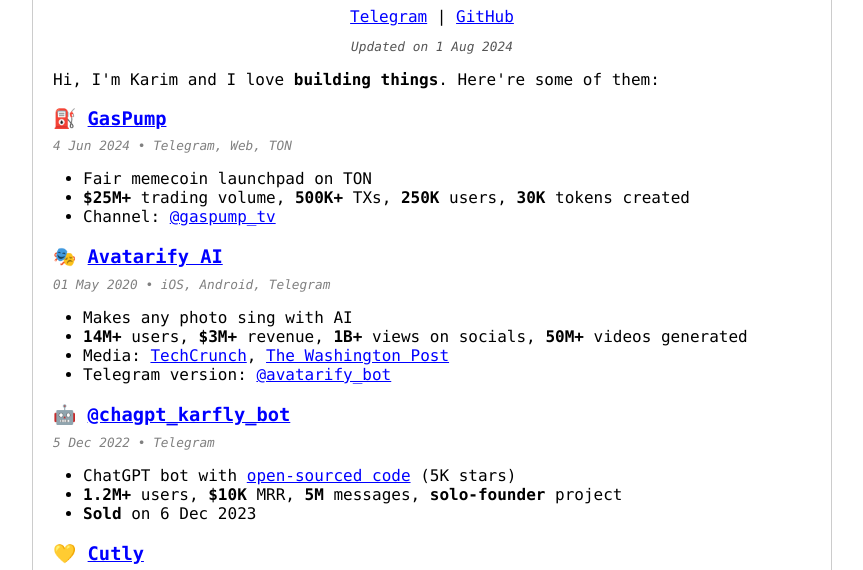
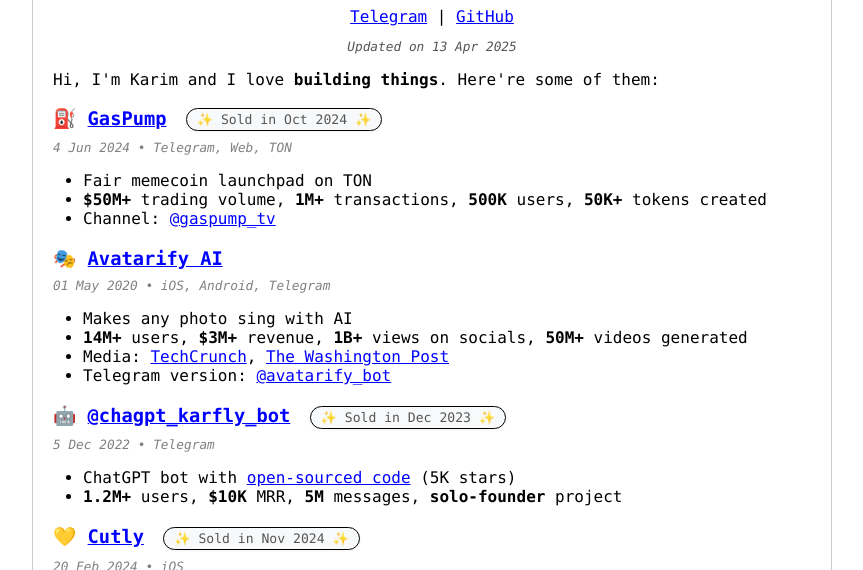
Before and after one commit to karfly/karfly.github.io, a plain HTML site: page index.html in a window 1280 px wide. Shown: the part 227-797 px from the top of the page, without its empty margins (208-1071 px from the left). Drawn offline with Linux system fonts and the light colour scheme.

Commit message:
Apr 2025 update

```diff
--- a/index.html
+++ b/index.html
@@ -54,6 +54,20 @@
             color: gray;
             margin-top: -10px;
             font-size: 0.8em;
+        }
+        .acquisition-note {
+            font-size: 0.7em;
+            font-weight: normal;
+            color: #555;
+            background: #f8f9fa;
+            border-radius: 20px;
+            padding: 3px 10px;
+            margin-left: 8px;
+            border: 1px solid #000000;
+            white-space: nowrap;
+            display: inline-block;
+            vertical-align: middle;
+            box-shadow: 0 1px 3px rgba(0,0,0,0.05);
         }
         .experience {
             margin-top: 40px;
@@ -127,16 +141,16 @@
             <a href="https://t.me/karim_iskakov" target="_blank">Telegram</a> |
             <a href="https://github.com/karfly" target="_blank">GitHub</a>
         </div>
-        <p class="updated-date">Updated on 1 Aug 2024</p>
+        <p class="updated-date">Updated on 13 Apr 2025</p>
 
         <p>Hi, I'm Karim and I love <b>building things</b>. Here're some of them:</p>
 
         <div class="project">
-            <h3>⛽️ <a href="https://t.me/gaspump_bot" target="_blank">GasPump</a></h3>
+            <h3>⛽️ <a href="https://t.me/gaspump_bot" target="_blank">GasPump</a> <span class="acquisition-note">✨ Sold in Oct 2024 ✨</span></h3>
             <p class="details">4 Jun 2024 • Telegram, Web, TON</p>
             <ul>
                 <li>Fair memecoin launchpad on TON</li>
-                <li><b>$25M+</b> trading volume, <b>500K+</b> TXs, <b>250K</b> users, <b>30K</b> tokens created</li>
+                <li><b>$50M+</b> trading volume, <b>1M+</b> transactions, <b>500K</b> users, <b>50K+</b> tokens created</li>
                 <li>Channel: <a href="https://t.me/gaspump_tv" target="_blank">@gaspump_tv</a></li>
             </ul>
         </div>
@@ -153,17 +167,16 @@
         </div>
 
         <div class="project">
-            <h3>🤖 <a href="https://t.me/chagpt_karfly_bot" target="_blank">@chagpt_karfly_bot</a></h3>
+            <h3>🤖 <a href="https://t.me/chagpt_karfly_bot" target="_blank">@chagpt_karfly_bot</a> <span class="acquisition-note">✨ Sold in Dec 2023 ✨</span></h3>
             <p class="details">5 Dec 2022 • Telegram</p>
             <ul>
                 <li>ChatGPT bot with <a href="https://github.com/father-bot/chatgpt_telegram_bot" target="_blank">open-sourced code</a> (5K stars)</li>
                 <li><b>1.2M+</b> users, <b>$10K</b> MRR, <b>5M</b> messages, <b>solo-founder</b> project</li>
-                <li><b>Sold</b> on 6 Dec 2023</li>
             </ul>
         </div>
 
         <div class="project">
-            <h3>💛 <a href="https://apps.apple.com/us/app/reels-templates-maker-cutly/id6477783184" target="_blank">Cutly</a></h3>
+            <h3>💛 <a href="https://apps.apple.com/us/app/reels-templates-maker-cutly/id6477783184" target="_blank">Cutly</a> <span class="acquisition-note">✨ Sold in Nov 2024 ✨</span></h3>
             <p class="details">20 Feb 2024 • iOS</p>
             <ul>
                 <li>Automatic AI video editor</li>
```
